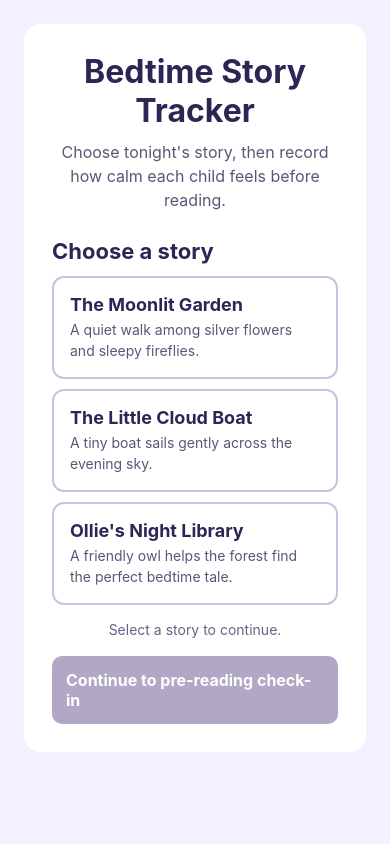
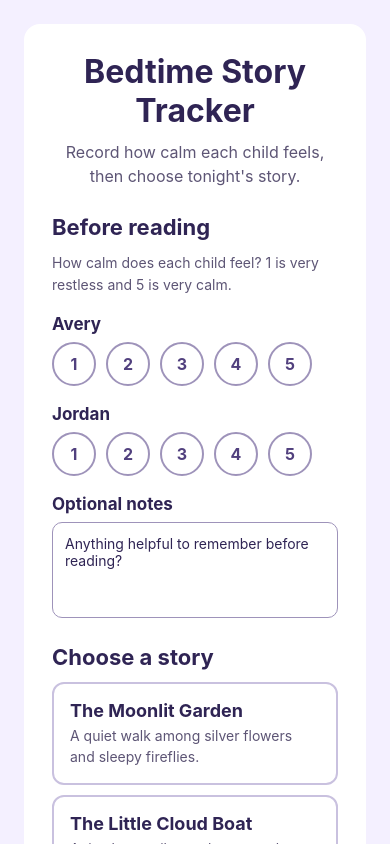
Before and after one commit to bcanon-code/bedtime-story-tracker, a React Native app: screen / in a window 390 px wide. Built offline with nearby package versions, Linux system fonts and the light colour scheme.

Commit message:
feat: show pre-reading check-in before story selection

```diff
--- a/App.tsx
+++ b/App.tsx
@@ -56,7 +56,6 @@ export default function App() {
   const [selectedStoryId, setSelectedStoryId] = useState<Story['id'] | null>(
     null,
   );
-  const [isCheckingIn, setIsCheckingIn] = useState(false);
   const [calmnessByChild, setCalmnessByChild] =
     useState<CalmnessByChild>({});
   const [notesBefore, setNotesBefore] = useState('');
@@ -67,13 +66,6 @@ export default function App() {
 
   const selectStory = (storyId: Story['id']) => {
     setSelectedStoryId(storyId);
-    setIsCheckingIn(false);
-  };
-
-  const beginCheckIn = () => {
-    if (selectedStoryId !== null) {
-      setIsCheckingIn(true);
-    }
   };
 
   const setChildCalmness = (
@@ -93,69 +85,9 @@ export default function App() {
           <View style={styles.card}>
             <Text style={styles.title}>Bedtime Story Tracker</Text>
             <Text style={styles.introduction}>
-              Choose tonight&apos;s story, then record how calm each child feels
-              before reading.
+              Record how calm each child feels, then choose tonight&apos;s story.
             </Text>
 
-            <Text style={styles.heading}>Choose a story</Text>
-            <View style={styles.storyList}>
-              {stories.map((story) => {
-                const isSelected = story.id === selectedStoryId;
-
-                return (
-                  <Pressable
-                    accessibilityRole="button"
-                    key={story.id}
-                    onPress={() => selectStory(story.id)}
-                    style={[styles.storyButton, isSelected && styles.selectedStory]}
-                  >
-                    <Text
-                      style={[
-                        styles.storyTitle,
-                        isSelected && styles.selectedStoryText,
-                      ]}
-                    >
-                      {story.title}
-                    </Text>
-                    <Text
-                      style={[
-                        styles.storyDescription,
-                        isSelected && styles.selectedStoryText,
-                      ]}
-                    >
-                      {story.description}
-                    </Text>
-                  </Pressable>
-                );
-              })}
-            </View>
-
-            {selectedStory ? (
-              <View style={styles.selectionSummary}>
-                <Text style={styles.summaryLabel}>Selected story</Text>
-                <Text style={styles.summaryValue}>{selectedStory.title}</Text>
-              </View>
-            ) : (
-              <Text style={styles.prompt}>Select a story to continue.</Text>
-            )}
-
-            {!isCheckingIn && (
-              <Pressable
-                accessibilityRole="button"
-                disabled={!selectedStory}
-                onPress={beginCheckIn}
-                style={[
-                  styles.primaryButton,
-                  !selectedStory && styles.disabledButton,
-                ]}
-              >
-                <Text style={styles.primaryButtonText}>
-                  Continue to pre-reading check-in
-                </Text>
-              </Pressable>
-            )}
-
-            {isCheckingIn && selectedStory && (
             <View style={styles.checkIn}>
               <Text style={styles.heading}>Before reading</Text>
               <Text style={styles.checkInPrompt}>
@@ -206,6 +138,47 @@ export default function App() {
                 value={notesBefore}
               />
             </View>
+
+            <Text style={styles.heading}>Choose a story</Text>
+            <View style={styles.storyList}>
+              {stories.map((story) => {
+                const isSelected = story.id === selectedStoryId;
+
+                return (
+                  <Pressable
+                    accessibilityRole="button"
+                    key={story.id}
+                    onPress={() => selectStory(story.id)}
+                    style={[styles.storyButton, isSelected && styles.selectedStory]}
+                  >
+                    <Text
+                      style={[
+                        styles.storyTitle,
+                        isSelected && styles.selectedStoryText,
+                      ]}
+                    >
+                      {story.title}
+                    </Text>
+                    <Text
+                      style={[
+                        styles.storyDescription,
+                        isSelected && styles.selectedStoryText,
+                      ]}
+                    >
+                      {story.description}
+                    </Text>
+                  </Pressable>
+                );
+              })}
+            </View>
+
+            {selectedStory ? (
+              <View style={styles.selectionSummary}>
+                <Text style={styles.summaryLabel}>Selected story</Text>
+                <Text style={styles.summaryValue}>{selectedStory.title}</Text>
+              </View>
+            ) : (
+              <Text style={styles.prompt}>Select a story to continue.</Text>
             )}
           </View>
         </ScrollView>
@@ -299,25 +272,8 @@ const styles = StyleSheet.create({
     marginTop: 16,
     textAlign: 'center',
   },
-  primaryButton: {
-    alignItems: 'center',
-    backgroundColor: '#51407e',
-    borderRadius: 10,
-    marginTop: 18,
-    padding: 14,
-  },
-  disabledButton: {
-    opacity: 0.45,
-  },
-  primaryButtonText: {
-    color: '#ffffff',
-    fontSize: 16,
-    fontWeight: '700',
-  },
   checkIn: {
-    borderTopColor: '#ded8eb',
-    borderTopWidth: 1,
-    marginTop: 26,
+    marginTop: 0,
   },
   checkInPrompt: {
     color: '#5d5575',
```
Lines whose indentation alone changed are shown as unchanged.
